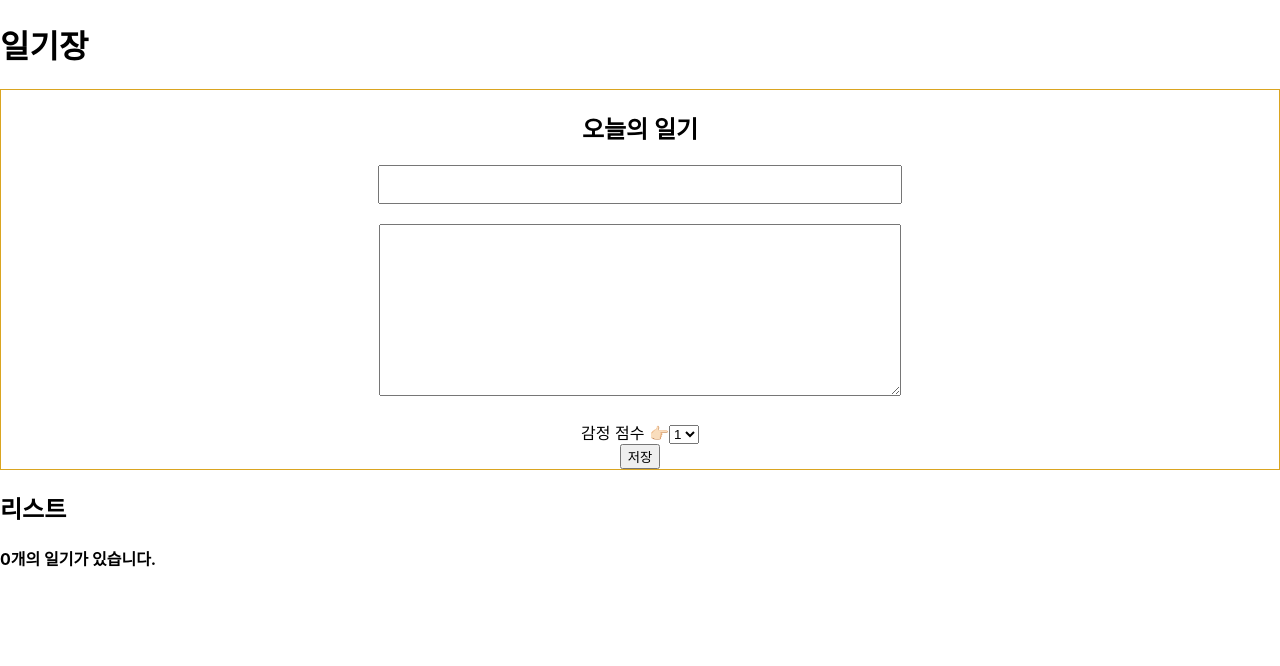
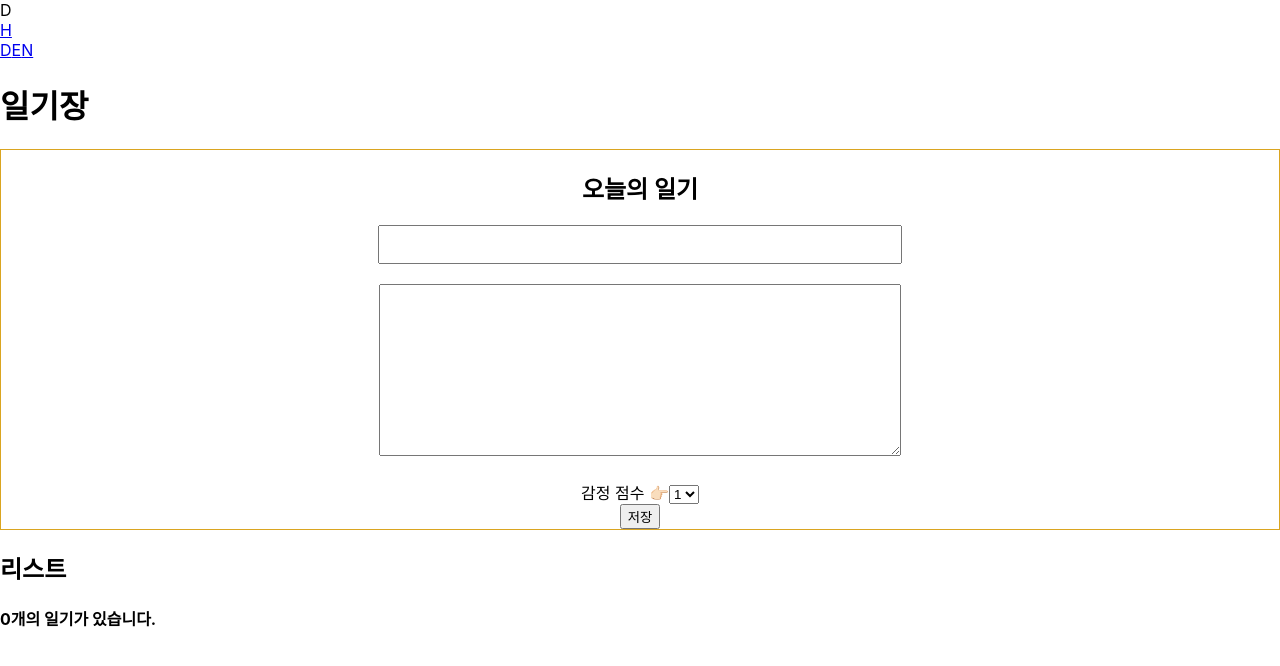
Before and after one commit to eunag63/Study-React, a React (Create React App) app in the folder v02/: page /d in a window 1280 px wide. Shown: the top 666 px of the page. Built offline with nearby package versions, Linux system fonts and the light colour scheme.

Commit message:
ReactRouter

```diff
--- a/v02/package.json
+++ b/v02/package.json
@@ -8,6 +8,7 @@
     "@testing-library/user-event": "^13.5.0",
     "react": "^18.1.0",
     "react-dom": "^18.1.0",
+    "react-router-dom": "^6.3.0",
     "react-scripts": "5.0.1",
     "web-vitals": "^2.1.4"
   },
--- a/v02/src/App.js
+++ b/v02/src/App.js
@@ -3,31 +3,13 @@ import './App.css';
 import Diany from './Diany';
 import List from './List';
 
+import {BrowserRouter, Routes, Route} from 'react-router-dom';
+import H from './pages/H';
+import N from './pages/N';
+import E from './pages/E';
+import D from './pages/D'
 
-// const list = [
-//   {
-//     id: 1,
-//     author: "TEST",
-//     content: "hi",
-//     emotion: 5,
-//     createdAt: new Date().getTime()
-//   },
-//   {
-//     id: 2,
-//     author: "ALL",
-//     content: "hi",
-//     emotion: 1,
-//     createdAt: new Date().getTime()
-//   },
-//   {
-//     id: 3,
-//     author: "MOLAN",
-//     content: "hi",
-//     emotion: 3,
-//     createdAt: new Date().getTime()
-//   }
-
-// ]
+import Test from './com/Test';
 
 function App() {
   const [data, setData] = useState([]);
@@ -45,11 +27,22 @@ function App() {
     setData(newList)
   }
   return (
-    <div className="App">
-      <h1>일기장</h1>
-      <Diany onCreate={onCreate}></Diany>
-      <List list={data} onDelete={onDelete}></List>
-    </div>
+    <BrowserRouter>
+      <div className="App">
+        <Routes>
+          <Route path='/' element={<H></H>}></Route>
+          <Route path='/n' element={<N></N>}></Route>
+          <Route path='/e' element={<E></E>}></Route>
+          <Route path='/d' element={<D></D>}></Route>
+        </Routes>
+        <Test></Test>
+        <h1>일기장</h1>
+        <Diany onCreate={onCreate}></Diany>
+        <List list={data} onDelete={onDelete}></List>
+
+      </div>
+    </BrowserRouter>
+
   );
 }
 
--- a/v02/src/Item.js
+++ b/v02/src/Item.js
@@ -1,4 +1,18 @@
+import { useState } from "react";
+
 const Item = ({author, content, createdAt, emotion, id, onDelete}) => {
+    const deletes = () => {
+        if(window.confirm(`${id}번째 일기를 정말 삭제하시겠습니까?`)){
+            onDelete(id);
+        }
+    }
+    const [isChange, setIsChagne] = useState(false);
+    const toggle = () => setIsChagne(!isChange);
+    // const [locals, setLocals] = useState(content);
+    // const edits = () => {
+    //     setIsChagne(false);
+    //     setLocals(content);
+    // }
     return (
         <div className="Item">
             <div className="info">
@@ -6,15 +20,10 @@ const Item = ({author, content, createdAt, emotion, id, onDelete}) => {
                 <span>작성일자 : {new Date(createdAt).toLocaleString()}</span>
             </div>
             <div className="content">
-                {content}
+                {isChange ? (<><textarea></textarea></>) : (<>{content}</>)}
             </div>
-            <button onClick= {()=> {
-                if(window.confirm(`${id}번째 일기를 정말 삭제하시겠습니까?`)){
-                    onDelete(id);
-                }
-            }}>
-                삭제하기
-            </button>
+            <button onClick= {deletes}>삭제하기</button>
+            <button onClick= {toggle}>수정하기</button>
         </div>
     )
 }
--- /dev/null
+++ b/v02/src/com/Test.js
@@ -0,0 +1,14 @@
+import { Link } from "react-router-dom";
+const Test = () => {
+    return (
+        <>
+            <Link to={"/"}>H</Link>
+            <br></br>
+            <Link to={"/"}>D</Link>
+            <Link to={"/"}>E</Link>
+            <Link to={"/"}>N</Link>
+        </>
+    )
+}
+
+export default Test;
--- /dev/null
+++ b/v02/src/pages/D.js
@@ -0,0 +1,9 @@
+const D = () => {
+    return (
+        <div>
+            D
+        </div>
+    )
+}
+
+export default D;
--- /dev/null
+++ b/v02/src/pages/E.js
@@ -0,0 +1,9 @@
+const E = () => {
+    return (
+        <div>
+            E
+        </div>
+    )
+}
+
+export default E;
--- /dev/null
+++ b/v02/src/pages/H.js
@@ -0,0 +1,9 @@
+const H = () => {
+    return (
+        <div>
+            H
+        </div>
+    )
+}
+
+export default H;
--- /dev/null
+++ b/v02/src/pages/N.js
@@ -0,0 +1,9 @@
+const N = () => {
+    return (
+        <div>
+            N
+        </div>
+    )
+}
+
+export default N;
```
Also changed, not shown: 1 other file (tests, documents, lock files or other folders).
